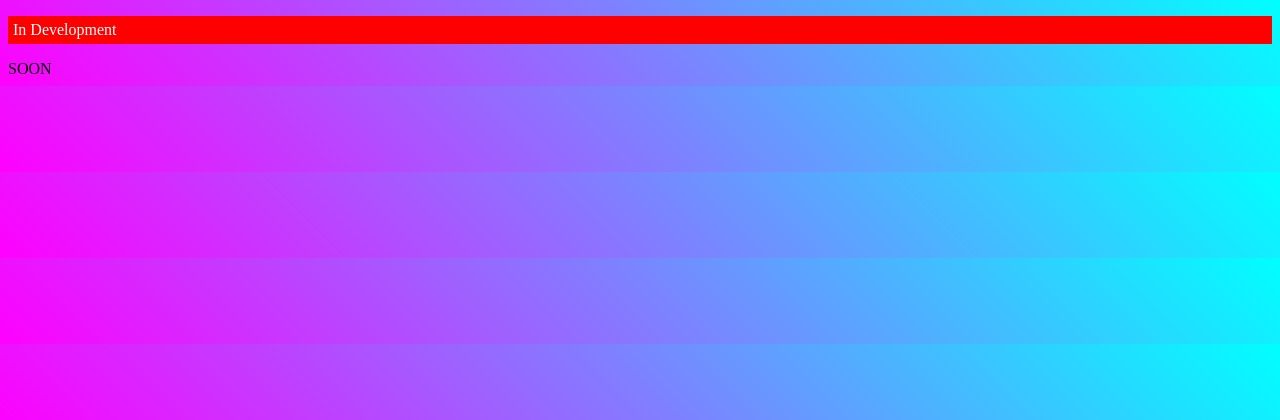
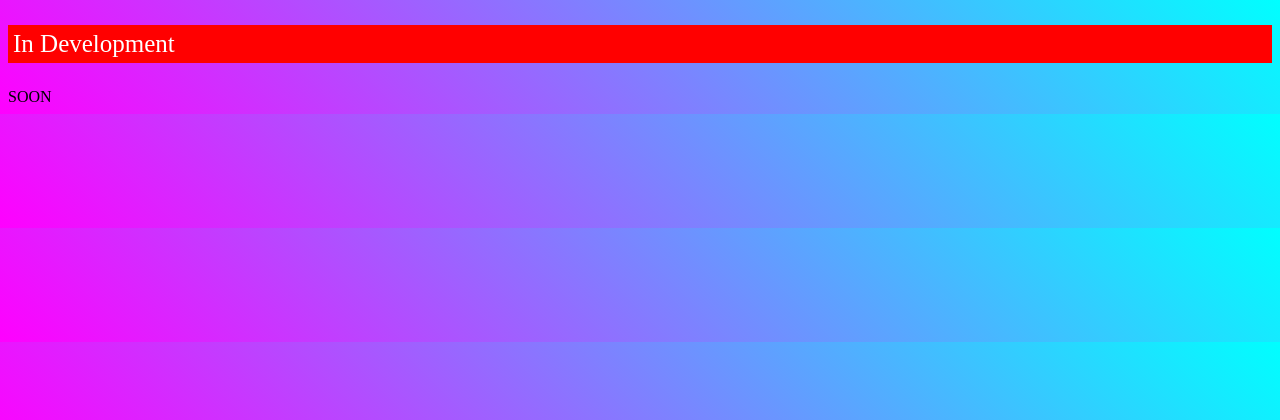
Before and after one commit to Joey360/6445-Web, a PHP site: page / in a window 1280 px wide. Shown: the top 420 px of the page. Run offline with PHP 8.4, Linux system fonts and the light colour scheme.

Commit message:
Update Main.css

```diff
--- a/Main.css
+++ b/Main.css
@@ -2,7 +2,7 @@ p {
   background: red;
   color: white;
   border: 5px solid red;
-  size: 15px;
+  font-size: 25px;
 }
 html {
   background: linear-gradient(45deg, rgba(255,0,255,1) 0%, rgba(0,255,255,1) 100%);
@@ -10,5 +10,5 @@ html {
 p:hover{
   height:1000px;
   width:1000px;
-  size:500px;
+  font-size: 400px;
 }
```
